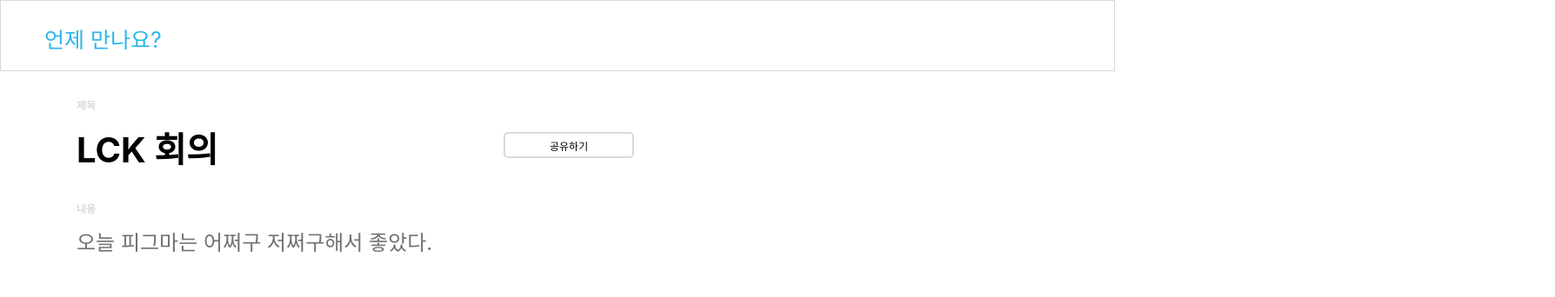
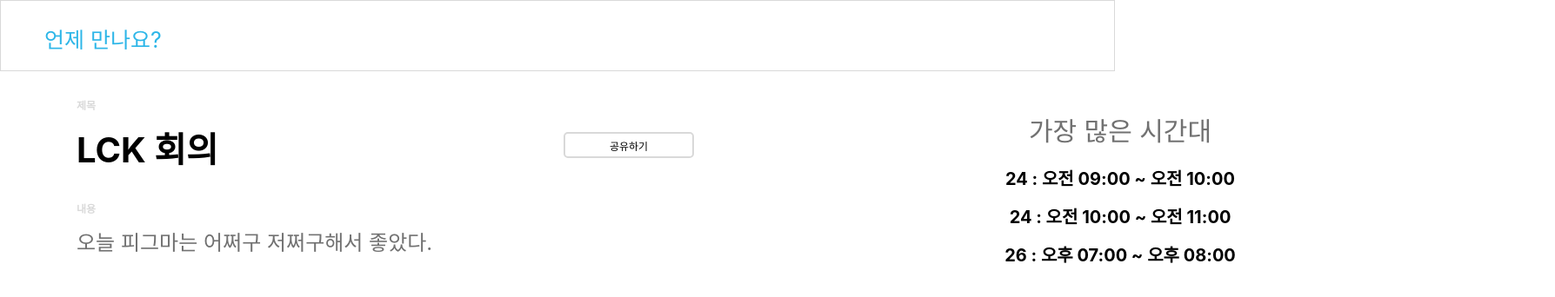
Before and after one commit to When-will-we-meet/front, a React (Create React App) app: page /conference in a window 1280 px wide. Shown: the top 342 px of the page at 87% size, 1788 px wide, since content can reach past the window. Built offline with nearby package versions, Linux system fonts and the light colour scheme.

Commit message:
feat: ADD most of time logic

```diff
--- a/src/routers/Conference.tsx
+++ b/src/routers/Conference.tsx
@@ -6,7 +6,13 @@
   display: flex;
 `;
 
+const Wrap = styled.div`
+  display: flex;
+  flex-direction: column;
+`;
+
 const Comment = styled.div`
+  width: 700px;
   display: flex;
   flex-direction: column;
   position: relative;
@@ -61,10 +67,44 @@
   background: #fff;
   position: absolute;
   top: 33%;
-  left: 120%;
+  left: 80%;
+`;
+
+const MostOfTime = styled.div`
+  width: 1000px;
+  display: flex;
+  flex-direction: column;
+  justify-content: center;
+  align-items: center;
+`;
+
+const MostOfTimeText = styled.p`
+  color: #717171;
+  text-align: center;
+  font-family: Inter;
+  font-size: 30px;
+  font-style: normal;
+  font-weight: 400;
+  line-height: normal;
+  margin: 45px 0 4px 0;
+`;
+
+const Time = styled.p`
+  color: #000;
+  font-family: Inter;
+  font-size: 20px;
+  font-style: normal;
+  font-weight: 700;
+  line-height: normal;
+  margin: 15px 0 0 0;
 `;
 
 const Conference: React.FC = () => {
+  const max_respond_time: Record<number, string[]> = {
+    24: ["09 : 00 ~ 10 : 00", "10 : 00 ~ 11 : 00"],
+    26: ["19 : 00 ~ 20 : 00"],
+  };
+
   const handleCopyClipBoard = async () => {
     try {
       const currentUrl = window.location.href;
@@ -75,9 +115,19 @@
     }
   };
 
+  const formatTime = (time: string) => {
+    const [start, end] = time.split("~").map((t) => t.trim());
+    const getPeriod = (hour: number) => (hour < 12 ? "오전" : "오후");
+    const formatHour = (t: string) => {
+      const [hour, minute] = t.split(":").map(Number);
+      return `${getPeriod(hour)} ${hour % 12 < 10 ? "0" + (hour % 12) : hour % 12}:${minute.toString().padStart(2, "0")}`;
+    };
+    return `${formatHour(start)} ~ ${formatHour(end)}`;
+  };
+
   return (
     <Container>
-      <div>
+      <Wrap>
         <Comment>
           <Lable>제목</Lable>
           <Title>LCK 회의</Title>
@@ -86,11 +136,20 @@
           <Button onClick={() => handleCopyClipBoard()}>공유하기</Button>
         </Comment>
         <div></div>
-      </div>
-      <div>
+      </Wrap>
+      <Wrap>
+        <MostOfTime>
+          <MostOfTimeText>가장 많은 시간대</MostOfTimeText>
+          {Object.keys(max_respond_time).map((key: any) =>
+            max_respond_time[parseInt(key)].map((item, index) => (
+              <Time key={`${key}-${index}`}>
+                {key} : {formatTime(item)}
+              </Time>
+            ))
+          )}
+        </MostOfTime>
         <div></div>
-        <div></div>
-      </div>
+      </Wrap>
     </Container>
   );
 };
```
